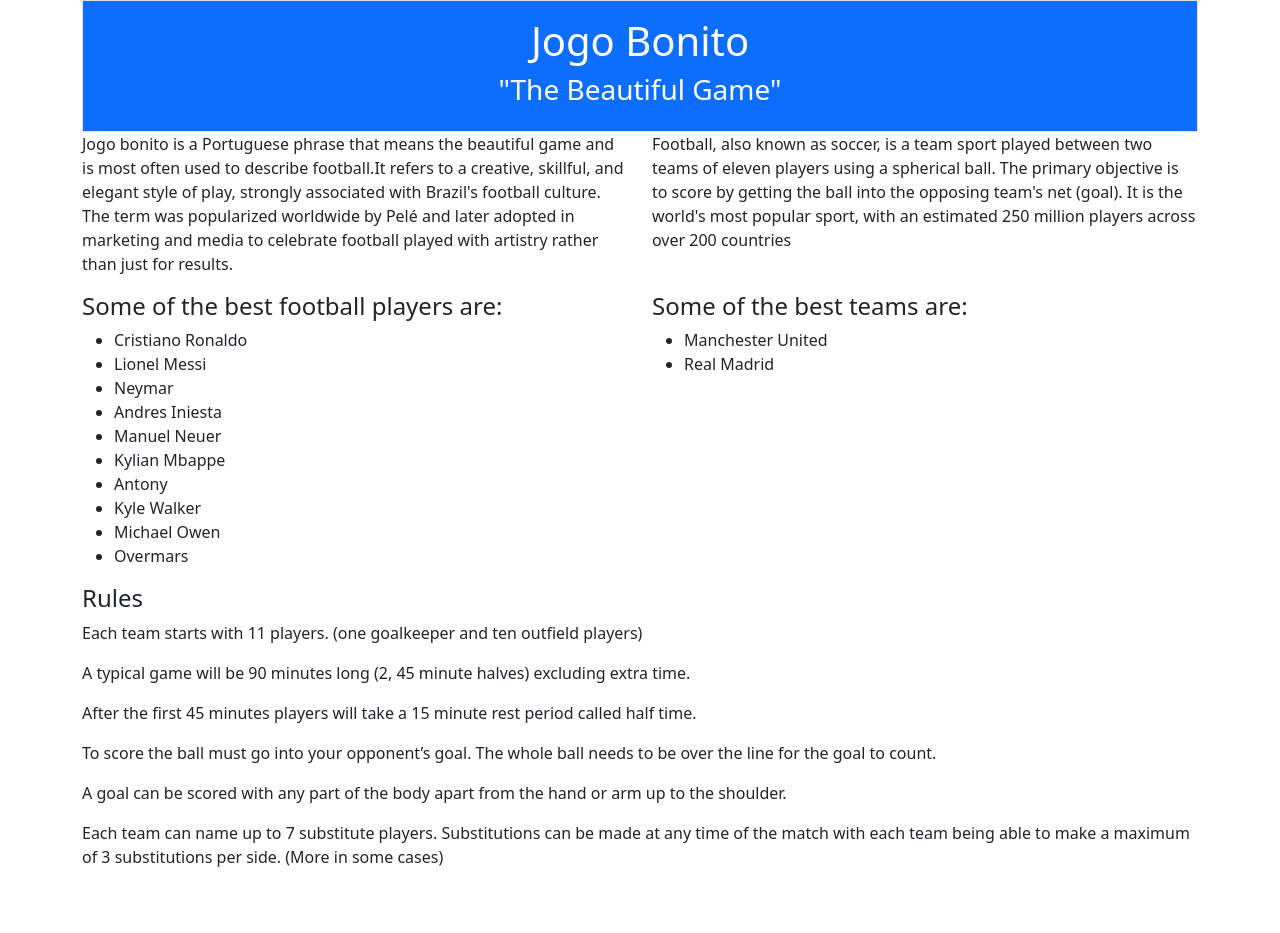
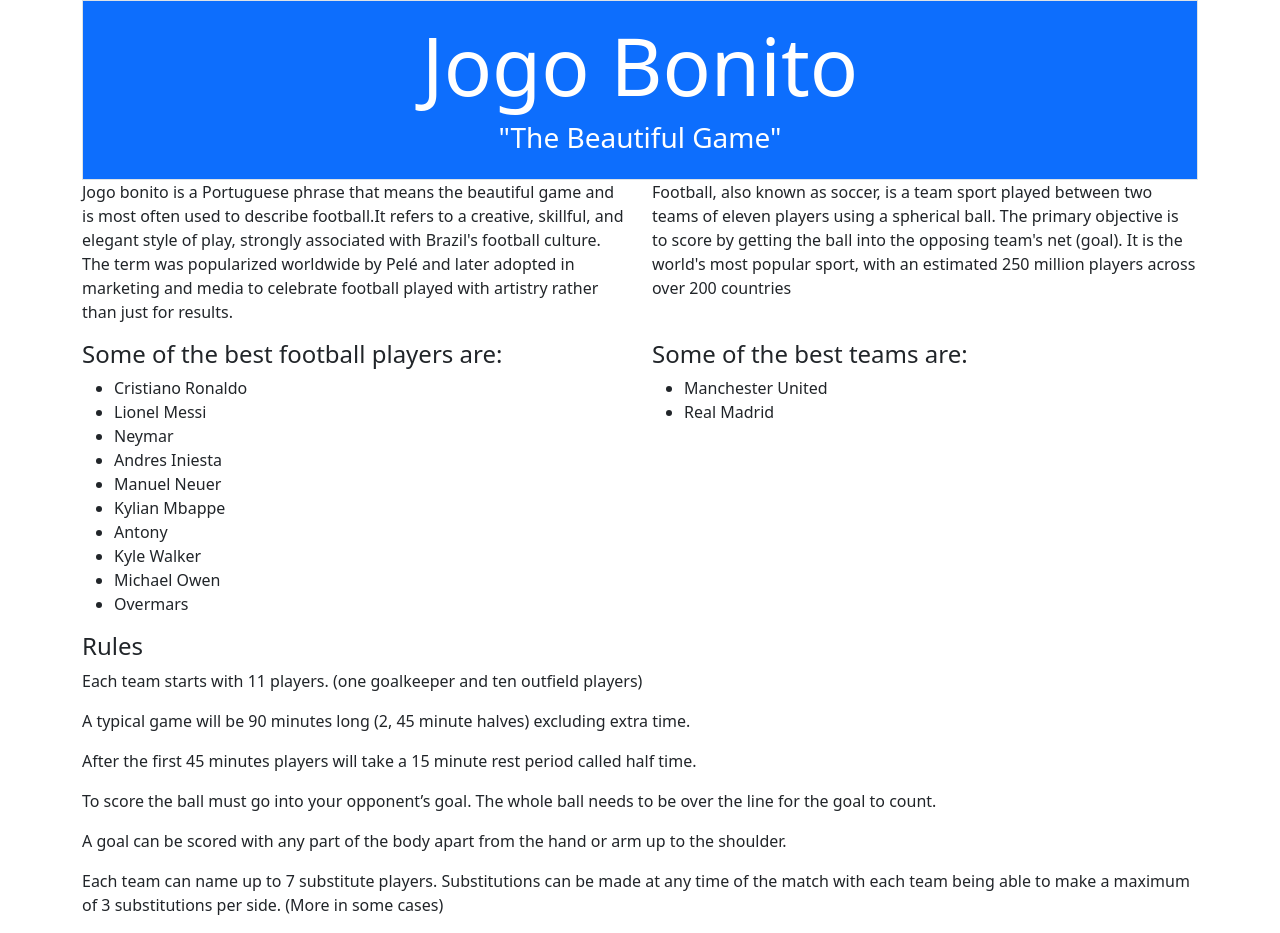
Before and after one commit to DayoTitiloye-code/Jogo-Bonito, a plain HTML site: page index.html in a window 1280 px wide. Before the commit the page ends 885 px from the top, so only its background shows below. Drawn offline with nearby package versions, Linux system fonts and the light colour scheme.

Commit message:
Changed h1 typography

```diff
--- a/index.html
+++ b/index.html
@@ -10,7 +10,7 @@
   <body>
     <div class="container">
     <div class="bg-primary text-white border p-3 text-center">
-        <h1>Jogo Bonito</h1>
+        <h1 class="display-1">Jogo Bonito</h1>
         <h3>"The Beautiful Game"</h3>
     </div>
     <div class="row">
```
